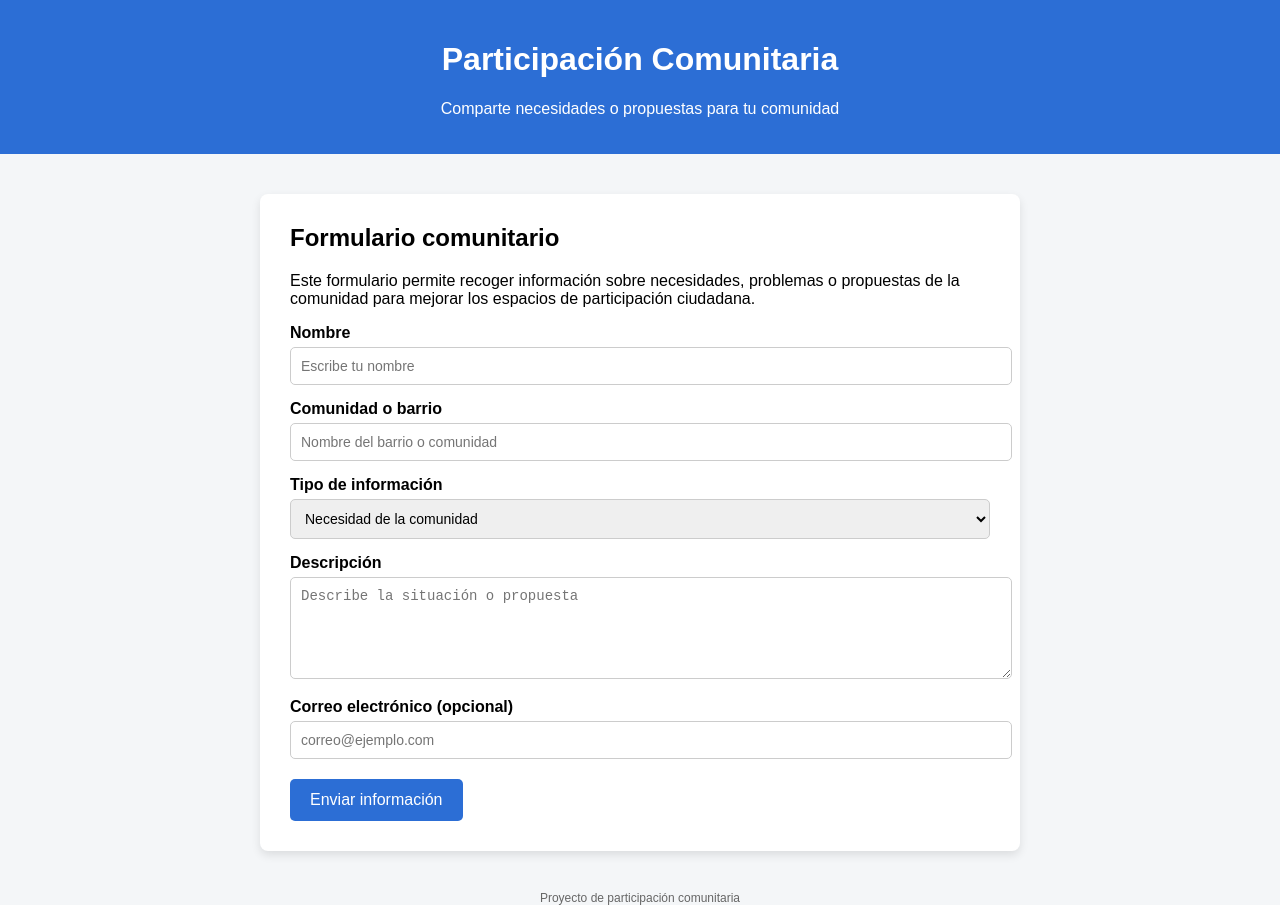
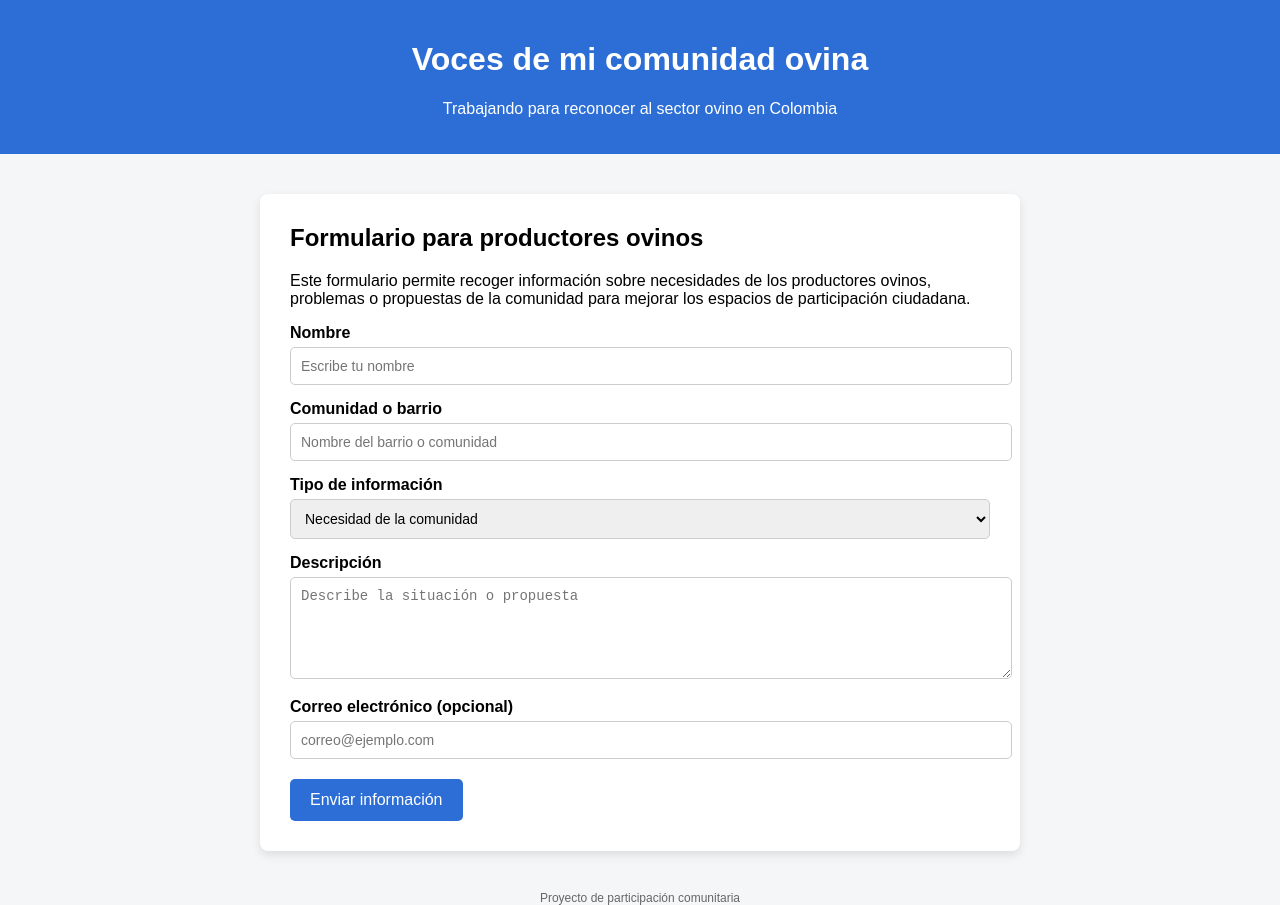
Before and after one commit to dialepeca52/programadores-para-la-paz, a plain HTML site: page index.html in a window 1280 px wide. Drawn offline with Linux system fonts and the light colour scheme.

Commit message:
Cambios ovinos html primer vez

```diff
--- a/index.html
+++ b/index.html
@@ -81,17 +81,17 @@ color:#666;
 
 <header>
 
-<h1>Participación Comunitaria</h1>
-<p>Comparte necesidades o propuestas para tu comunidad</p>
+<h1>Voces de mi comunidad ovina</h1>
+<p>Trabajando para reconocer al sector ovino en Colombia</p>
 
 </header>
 
 <div class="container">
 
-<h2>Formulario comunitario</h2>
+<h2>Formulario para productores ovinos</h2>
 
 <p>
-Este formulario permite recoger información sobre necesidades,
+Este formulario permite recoger información sobre necesidades de los productores ovinos,
 problemas o propuestas de la comunidad para mejorar los espacios
 de participación ciudadana.
 </p>
```
